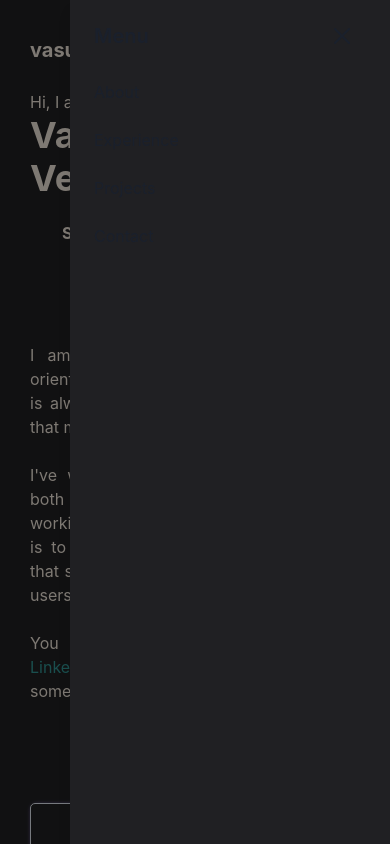
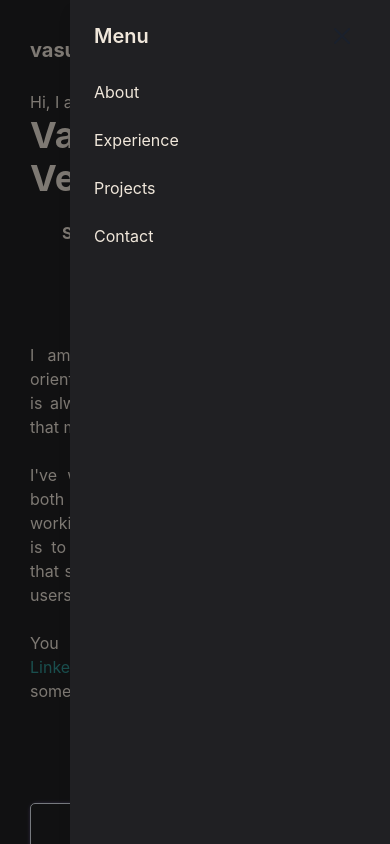
Before and after one commit to vasunverma/portfolio, a React (Create React App) app: page / in a window 390 px wide. Both pictures are taken after a click on the button 336 px from the left and 50 px from the top of the page. Shown: the top 844 px of the page. Built offline with nearby package versions, Linux system fonts and the light colour scheme.

Commit message:
Navbar CSS Update

```diff
--- a/src/components/navbar.js
+++ b/src/components/navbar.js
@@ -29,7 +29,6 @@ export const Navbar = () => {
         position="sticky"
         pt="30px"
         backgroundColor="#202023"
-        color="#f0e7db"
         top="0"
         zIndex="1">
             <HStack spacing="10px">
@@ -38,10 +37,10 @@ export const Navbar = () => {
             <Spacer />
             {isMobile ? (
                 <>
-                    <Button variant="ghost" onClick={onOpen} aria-label="Menu"><HamburgerIcon/></Button>
+                    <Button variant="ghost" color="#f0e7db" onClick={onOpen} aria-label="Menu"><HamburgerIcon/></Button>
                     <Drawer placement="right" onClose={onClose} isOpen={isOpen}>
                         <DrawerOverlay >
-                            <DrawerContent backgroundColor="#202023">
+                            <DrawerContent backgroundColor="#202023" color="#f0e7db">
                                 <DrawerHeader>
                                     <HStack>
                                         <Text>Menu</Text>
```
